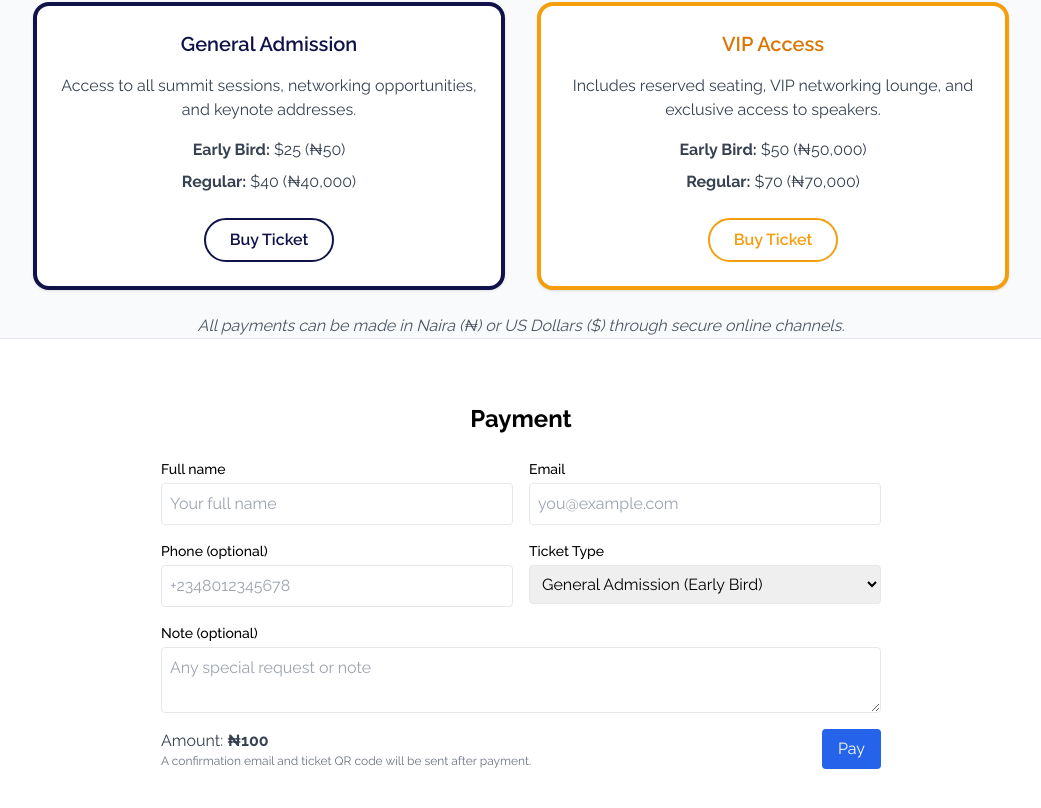
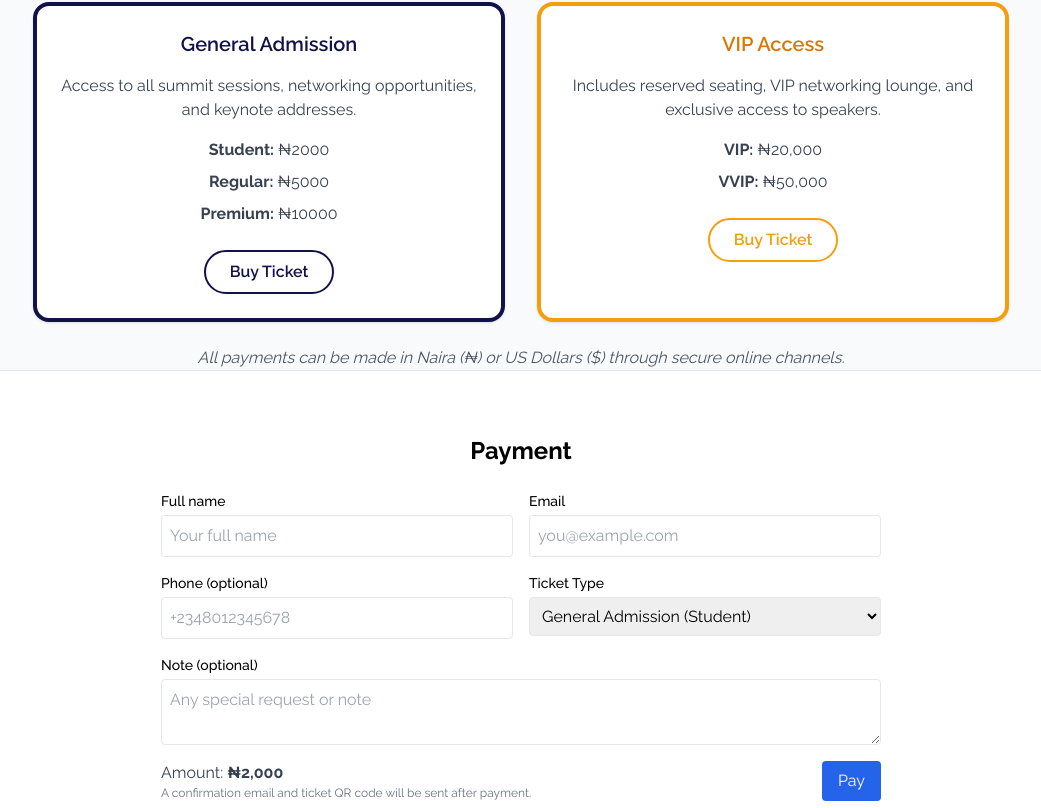
Before and after one commit to Ayo-Adedeji/stepupsummit, a React (Vite) app: page /tickets in a window 1280 px wide. Shown: the part 932-1740 px from the top of the page, without its empty margins (119-1160 px from the left). Built offline with nearby package versions, Linux system fonts and the light colour scheme.

Commit message:
new commit

```diff
--- a/src/components/HeroSection.jsx
+++ b/src/components/HeroSection.jsx
@@ -45,7 +45,7 @@ const HeroSection = () => {
           that can transform your path in leadership and entrepreneurship.
         </p>
         <p className="sm:p-1 rounded-lg bg-black/80 md:text-2xl lg:space-x-20 flex items-center gap-1 text-lg font-bold sm:font-semibold mb-12">
-           15th December, 2025 | Ibadan, Oyo State.
+           12th December, 2025 | Ibadan, Oyo State.
         </p>
         <div className="flex justify-center gap-1 sm:gap-7">
           <a
--- a/src/components/PaymentForm.jsx
+++ b/src/components/PaymentForm.jsx
@@ -2,7 +2,7 @@ import React, { useState, useEffect } from "react";
 
 const PaymentForm = ({
   defaultTicket = "General Admission",
-  defaultAmount = 100,
+  defaultAmount = 2000,
 }) => {
   const [name, setName] = useState("");
   const [email, setEmail] = useState("");
@@ -117,17 +117,19 @@ const PaymentForm = ({
                 onChange={(e) => {
                   const val = e.target.value;
                   setTicketType(val);
-                  if (val === "General Admission (Early Bird)") setAmount(25000);
-                  else if (val === "General Admission (Regular)") setAmount(40000);
-                  else if (val === "VIP (Early Bird)") setAmount(50000);
-                  else if (val === "VIP (Regular)") setAmount(70000);
+                  if (val === "General Admission (Student)") setAmount(2000);
+                  else if (val === "General Admission (Regular)") setAmount(5000);
+                  else if (val === "General Admission (Premium)") setAmount(10000);
+                  else if (val === "VIP") setAmount(20000);
+                  else if (val === "VVIP") setAmount(50000);
                 }}
                 className="mt-1 p-2 border rounded"
               >
-                <option>General Admission (Early Bird)</option>
+                <option>General Admission (Student)</option>
                 <option>General Admission (Regular)</option>
-                <option>VIP (Early Bird)</option>
-                <option>VIP (Regular)</option>
+                <option>General Admission (Premium)</option>
+                <option>VIP</option>
+                <option>VVIP</option>
               </select>
             </label>
           </div>
--- a/src/components/RegistrationOptions.jsx
+++ b/src/components/RegistrationOptions.jsx
@@ -29,10 +29,13 @@ const RegistrationOptions = () => {
             </p>
             <ul className="text-gray-700 space-y-2 text-center mb-6">
               <li>
-                <span className="font-bold">Early Bird:</span> $25 (₦50)
+                <span className="font-bold">Student:</span> ₦2000
               </li>
               <li>
-                <span className="font-bold">Regular:</span> $40 (₦40,000)
+                <span className="font-bold">Regular:</span> ₦5000
+              </li>
+              <li>
+                <span className="font-bold">Premium:</span> ₦10000
               </li>
             </ul>
             <div className="text-center">
@@ -52,10 +55,10 @@ const RegistrationOptions = () => {
             </p>
             <ul className="text-gray-700 space-y-2 text-center mb-6">
               <li>
-                <span className="font-bold">Early Bird:</span> $50 (₦50,000)
+                <span className="font-bold">VIP:</span> ₦20,000
               </li>
               <li>
-                <span className="font-bold">Regular:</span> $70 (₦70,000)
+                <span className="font-bold">VVIP:</span> ₦50,000
               </li>
             </ul>
             <div className="text-center">
--- a/src/pages/Home.jsx
+++ b/src/pages/Home.jsx
@@ -31,7 +31,7 @@ const Home = () => {
       <Navbar />
       <Head />
       <HeroSection />
-      <Countdown targetDate="2025-12-15T00:00:00"/>
+      <Countdown targetDate="2025-12-12T00:00:00"/>
       <AboutSection />
       <Stats />
       <Wsa />
```
